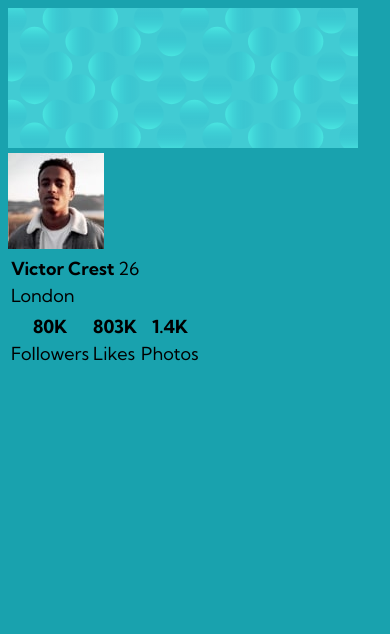
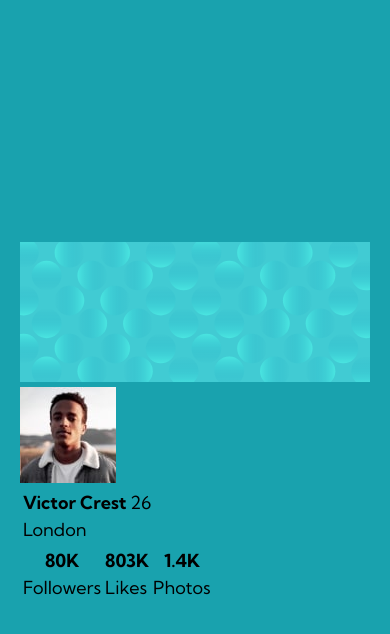
Before and after one commit to Modu9173/profile-card, a plain HTML site: page index.html in a window 390 px wide. Drawn offline with Linux system fonts and the light colour scheme.

Commit message:
Update styles.css

```diff
--- a/css/styles.css
+++ b/css/styles.css
@@ -6,5 +6,11 @@ body {
 
 /* Mobile first */
 @media (max-width: 820px) {
+  .profile-card {
+    position: fixed;
+    top: 50%;
+    left: 50%;
+    transform: translate(-50%, -50%);
 
+  }
 }
```
